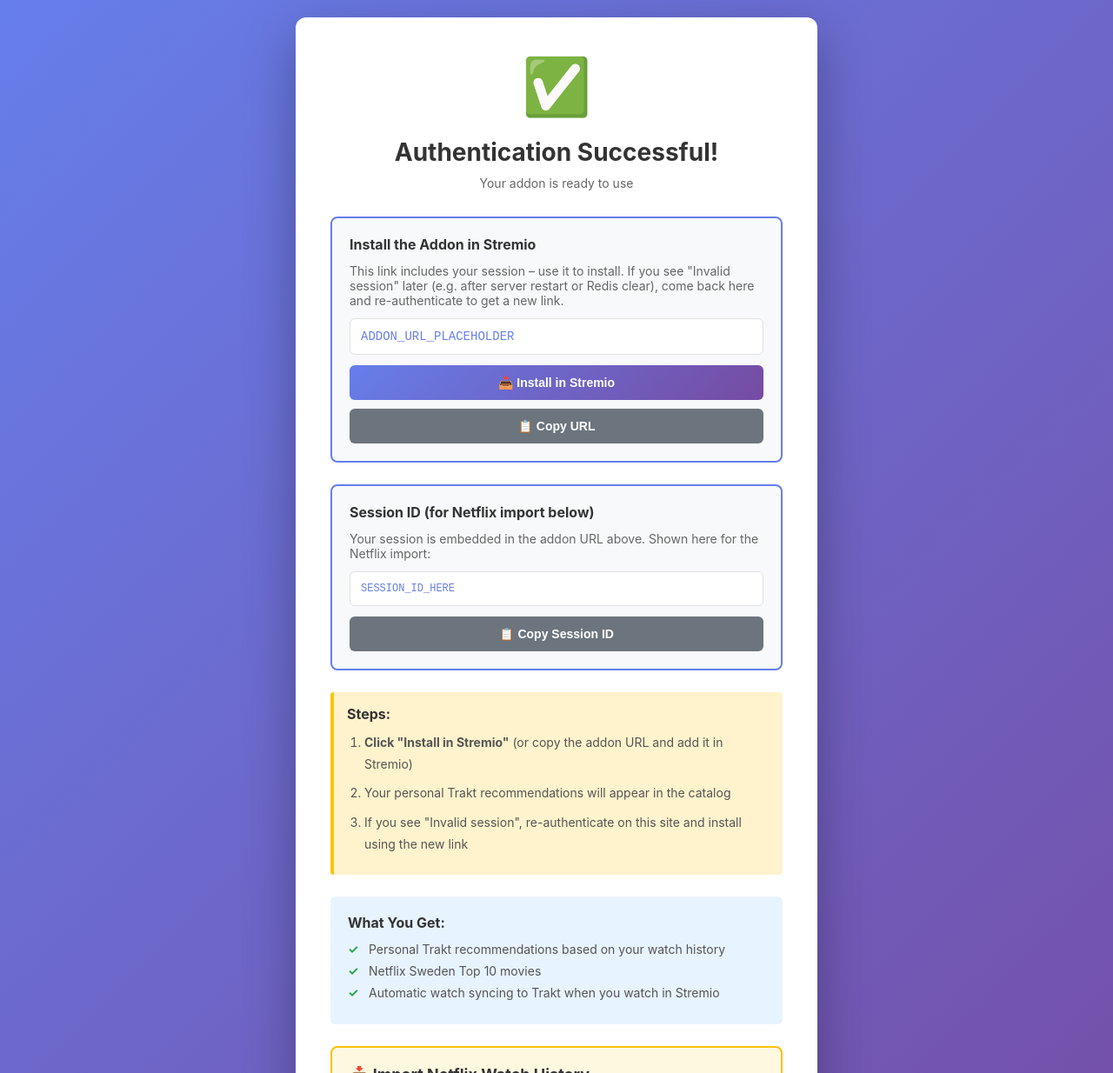
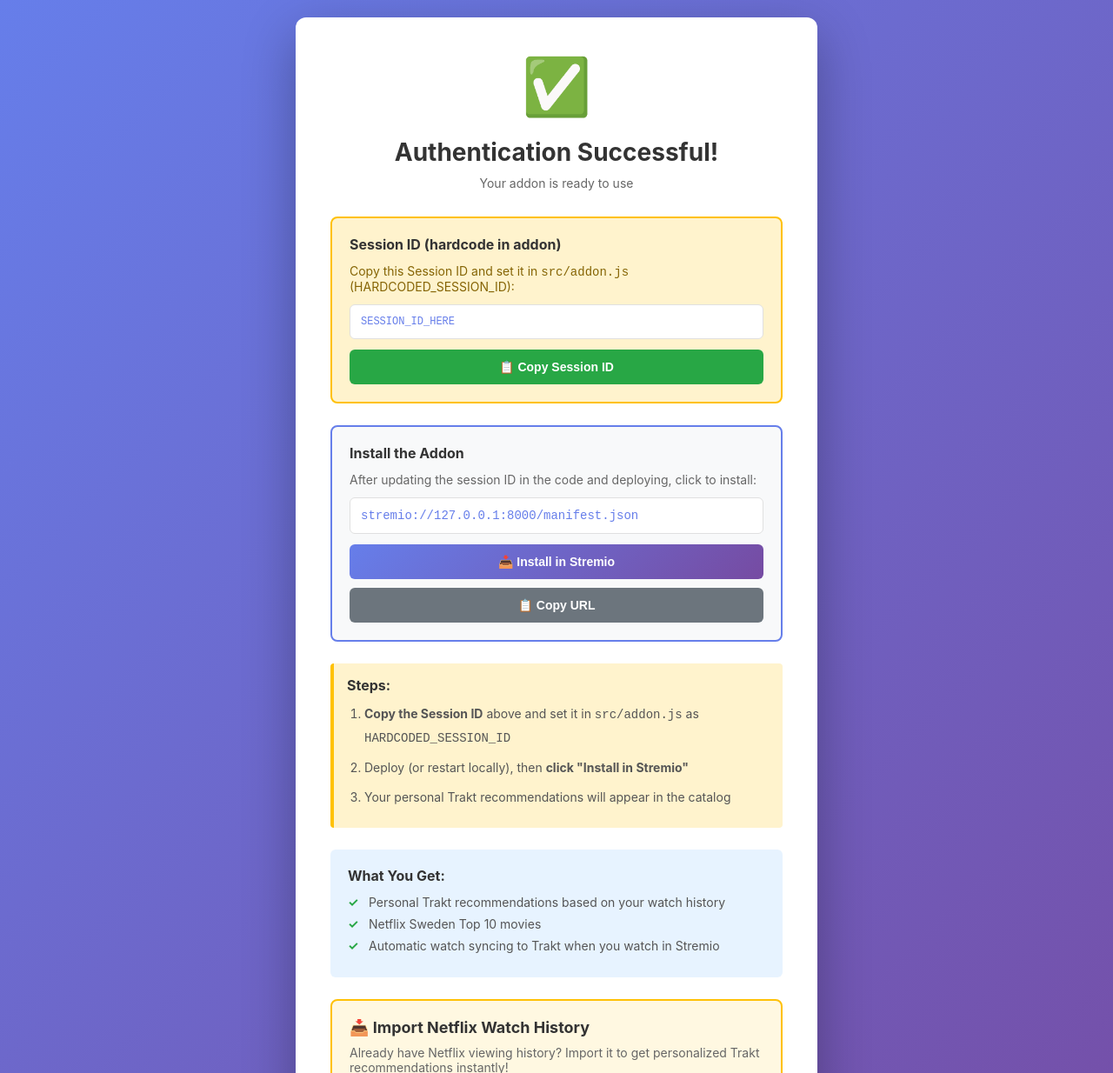
Before and after one commit to OscarWiigh/PersonalizedStremioCatalogues, a website: page src/views/success.html in a window 1280 px wide. Shown: the top 1234 px of the page at 87% size. Drawn offline with Linux system fonts and the light colour scheme.

Commit message:
Refactor session handling in addon: replace dynamic session extraction with a hardcoded session ID, update success page to guide users on setting the session ID, and simplify installation instructions.

```diff
--- a/src/views/success.html
+++ b/src/views/success.html
@@ -334,13 +334,25 @@
     <h1>Authentication Successful!</h1>
     <p class="subtitle">Your addon is ready to use</p>
 
-    <div class="addon-url-box">
-      <h3>Install the Addon in Stremio</h3>
-      <p style="color: #666; font-size: 14px; margin-bottom: 12px;">
-        This link includes your session – use it to install. If you see &quot;Invalid session&quot; later (e.g. after server restart or Redis clear), come back here and re-authenticate to get a new link.
+    <div class="addon-url-box" style="background: #fff3cd; border: 2px solid #ffc107;">
+      <h3>Session ID (hardcode in addon)</h3>
+      <p style="color: #856404; font-size: 14px; margin-bottom: 12px;">
+        Copy this Session ID and set it in <code>src/addon.js</code> (HARDCODED_SESSION_ID):
       </p>
 
-      <div class="url-display" id="addon-url">ADDON_URL_PLACEHOLDER</div>
+      <div class="url-display" id="session-id" style="font-family: 'Courier New', monospace; font-size: 12px; background: #fff; word-break: break-all;">SESSION_ID_HERE</div>
+      <button class="copy-button" onclick="copySessionId()" style="background: #28a745;">
+        📋 Copy Session ID
+      </button>
+    </div>
+
+    <div class="addon-url-box">
+      <h3>Install the Addon</h3>
+      <p style="color: #666; font-size: 14px; margin-bottom: 12px;">
+        After updating the session ID in the code and deploying, click to install:
+      </p>
+
+      <div class="url-display" id="addon-url">stremio://127.0.0.1:8000/manifest.json</div>
       <button class="copy-button" onclick="installInStremio()" style="margin-bottom: 10px;">
         📥 Install in Stremio
       </button>
@@ -349,24 +361,12 @@
       </button>
     </div>
 
-    <div class="addon-url-box" style="background: #f8f9fa;">
-      <h3>Session ID (for Netflix import below)</h3>
-      <p style="color: #666; font-size: 14px; margin-bottom: 12px;">
-        Your session is embedded in the addon URL above. Shown here for the Netflix import:
-      </p>
-
-      <div class="url-display" id="session-id" style="font-family: 'Courier New', monospace; font-size: 12px; background: #fff; word-break: break-all;">SESSION_ID_HERE</div>
-      <button class="copy-button" onclick="copySessionId()" style="background: #6c757d;">
-        📋 Copy Session ID
-      </button>
-    </div>
-
     <div class="instructions">
       <h3>Steps:</h3>
       <ol>
-        <li><strong>Click &quot;Install in Stremio&quot;</strong> (or copy the addon URL and add it in Stremio)</li>
+        <li><strong>Copy the Session ID</strong> above and set it in <code>src/addon.js</code> as <code>HARDCODED_SESSION_ID</code></li>
+        <li>Deploy (or restart locally), then <strong>click &quot;Install in Stremio&quot;</strong></li>
         <li>Your personal Trakt recommendations will appear in the catalog</li>
-        <li>If you see &quot;Invalid session&quot;, re-authenticate on this site and install using the new link</li>
       </ol>
     </div>
 
```
Also changed, not shown: src/addon.js (+7 -21 lines), src/routes/oauth.js (+3 -4 lines).
